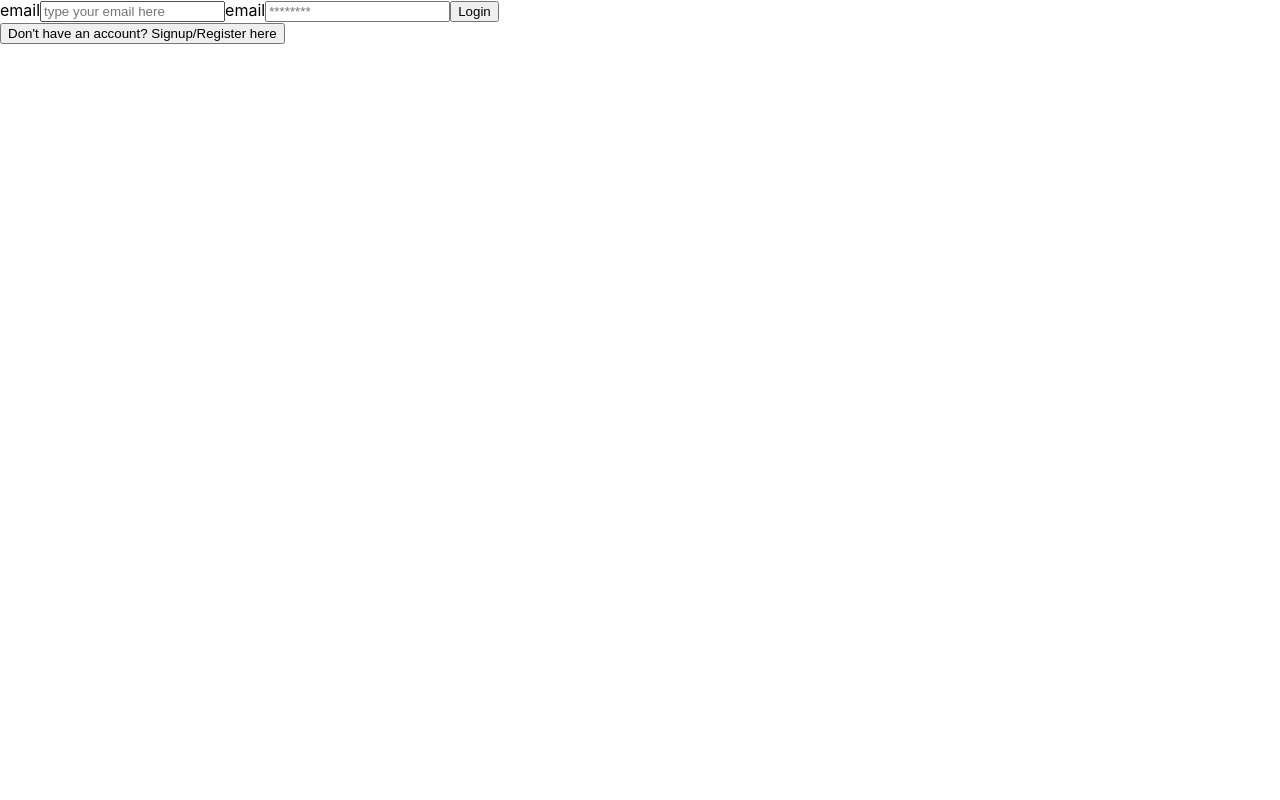
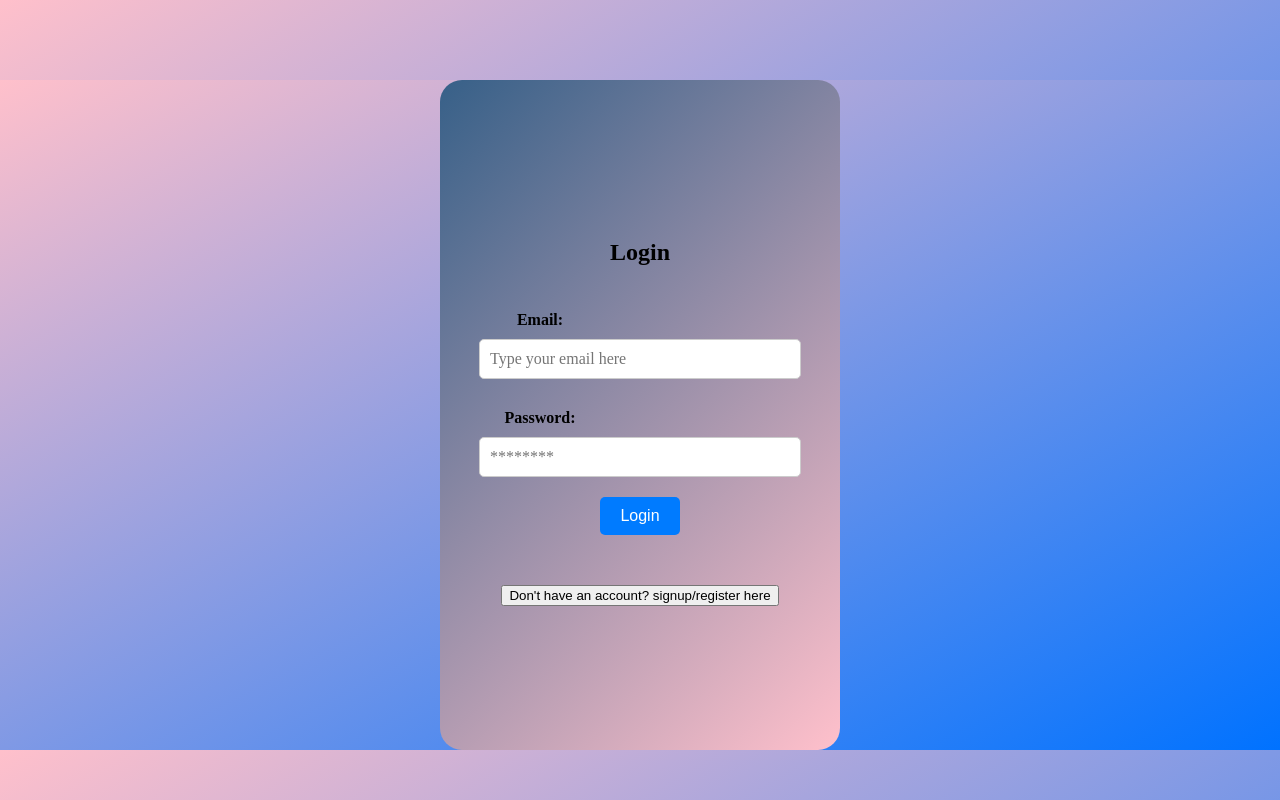
Before and after one commit to Awele1111/JADA-Quiz-App, a React (Create React App) app in the folder client/: page /login in a window 1280 px wide. Built offline with nearby package versions, Linux system fonts and the light colour scheme.

Commit message:
almost done with login/signup page

```diff
--- a/client/src/App.css
+++ b/client/src/App.css
@@ -6,6 +6,8 @@
   height: 40vmin;
   pointer-events: none;
 }
+
+
 
 @media (prefers-reduced-motion: no-preference) {
   .App-logo {
--- a/client/src/App.js
+++ b/client/src/App.js
@@ -1,8 +1,7 @@
 import React from 'react';
-import logo from "./logo.svg";
-import './App.css';
-import { Login } from "./Login";
-import { Register } from "./Register";
+// import logo from "./logo.svg";
+import { Login } from "./pages/Login";
+import { Register } from "./pages/Register";
 
 
 import {
@@ -43,21 +42,17 @@ const client = new ApolloClient({
 });
 
 function App() {
-  const [currentForm, setCurrentForm] = useState ('login');
+  // const [currentForm, setCurrentForm] = useState ('login');
 
-  const toggleForm = (formName) => {
-    setCurrentForm(formName);
-  }
+
   return (
     <ApolloProvider client={client}>
       <Router>
         <Switch>
           <Route exact path='/' component={Home} />
           <Route exact path='/createQuiz' component={CreateQuiz} />
-          <Route exact path='/login' render={() => currentForm === 'login' ? <Login /> : <Register />} />
-          <Route exact path='/signUp' render={() => currentForm === 'signup' ? <Register /> : <Login/>} />
-          {/* <Route exact path='/login' component={Login} />
-          <Route exact path='/signUp' component={Register} /> */}
+          <Route exact path='/login' component={Login} />
+          <Route exact path='/signUp' component={Register} />
           <Route render={() => <h1>Wrong page!</h1>} />
         </Switch>
       </Router>
--- a/client/src/Login.jsx
+++ /dev/null
@@ -1,23 +0,0 @@
-import React, { useState } from "react"
-
-export const Login = (props ) => {
-    const [email, setEmail] = useState('');
-    const [password, setPassword] = useState('');
-
-    const  handleSubmit = (e) =>  {
-        e.preventDefault();
-        console.log(email);
-    }
-    return (
-        <>
-        <form onSubmit={handleSubmit}>
-            <label htmlFor="email">email</label>
-            <input value={email} onChange={(e) => setEmail(e.target.value)} type="email" placeholder="type your email here" id="email" name="email" />
-            <label htmlFor="password">email</label>
-            <input value={password} onChange={(e) => setPassword(e.target.value)} type="password" placeholder="********" id="password" name="password" />
-            <button>Login</button>
-        </form>
-        <button>Don't have an account? Signup/Register here</button>
-        </>
-    )
-}
--- /dev/null
+++ b/client/src/css/login.css
@@ -0,0 +1,71 @@
+
+  .auth-form-container {
+    /* background: linear-gradient(to bottom right,pink, #0072ff);
+   */
+
+  display: flex;
+  flex-direction: column;
+  align-items: center;
+  justify-content: center;
+  margin: 0 auto;
+  max-width: 400px;
+  height: 59vh;
+  background: linear-gradient(135deg, #007bff, #7f00ff);
+  margin-top: 80px;
+  border-radius: 22px ;
+  }
+
+  form {
+    display: flex;
+    flex-direction: column;
+    align-items: center;
+    border: #007bff;
+  }
+
+  label {
+    font-weight: bold;
+    margin-top: 20px;
+    text-align: left;
+    font-family: 'sans-serif';
+  }
+
+  input {
+    margin: 10px 0;
+    padding: 10px;
+    border-radius: 5px;
+    border: 1px solid #ccc;
+    width: 300px;
+    font-size: 16px;
+  }
+
+  button[type="submit"] {
+    margin-top: 20px;
+    padding: 10px 20px;
+    border-radius: 5px;
+    border: none;
+    background-color: #007bff;
+    color: #fff;
+    font-size: 16px;
+    cursor: pointer;
+  }
+
+  button[type="submit"]:hover {
+    background-color: purple;
+  }
+
+  .link-button{
+    margin-top: 20px;
+    padding: 4.8px;
+    cursor: pointer;
+    align-items: center;
+    margin-bottom: 27px;
+  }
+
+  .login-form{
+    display: flex;
+    flex-direction: column;
+  }
+
+  body {
+    background-color: linear-gradient(135deg,purple, #ab66ef);
+  }
--- /dev/null
+++ b/client/src/css/register.css
@@ -0,0 +1,83 @@
+
+   .auth-form-container {
+
+  display: flex;
+  flex-direction: column;
+  align-items: center;
+  justify-content: center;
+  margin: 0 auto;
+  max-width: 400px;
+  height: 80vh;
+  background: linear-gradient(135deg, #376088, pink);
+  margin-top: 80px;
+  border-radius: 22px;
+  border-top: 22px;
+  padding-bottom: 30px;
+  }
+
+  form {
+    display: flex;
+    flex-direction: column;
+    align-items: center;
+    border: #007bff;
+  }
+
+  label {
+    font-weight: bold;
+    margin-top: 20px;
+    /* text-align: left; */
+    margin-right: 200px;
+    font-family: 'sans-serif';
+  }
+
+  input {
+    margin: 10px 0;
+    padding: 10px;
+    border-radius: 5px;
+    border: 1px solid #ccc;
+    width: 300px;
+    font-size: 16px;
+    font-family: cursive;
+  }
+
+  button[type="submit"] {
+    margin-top: 20px;
+    padding: 10px 20px;
+    border-radius: 5px;
+    border: none;
+    background-color: #007bff;
+    color: #fff;
+    font-size: 16px;
+    cursor: pointer;
+    margin: 10px;
+    margin-bottom: 50px;
+  }
+
+  button[type="submit"]:hover {
+    background-color: rgb(76, 0, 51);
+  }
+
+  .link-button{
+    margin-top: 20px;
+    padding: 4.8px;
+    cursor: pointer;
+    align-items: center;
+    margin-bottom: 27px;
+    border-radius: 50px;
+  }
+
+  .login-form{
+    display: flex;
+    flex-direction: column;
+  }
+
+  h2{
+    font-family: cursive;
+    margin-top: 30px;
+    padding-bottom: 5px;
+    margin-top: 45px;
+  }
+  body {
+    /* background: linear-gradient( #7c99b8, #7e4ab2, rgb(160, 135, 160)); */
+    background: linear-gradient(to bottom right,pink, #0072ff);
+  }
--- a/client/src/pages/CreateQuiz.js
+++ b/client/src/pages/CreateQuiz.js
@@ -78,7 +78,7 @@ const CreateQuiz = () => {
             <div className='quizInfo'>
               <label>Title</label>
               <input type='text' name='quizTitle' placeholder='Title' onChange={event => handleInfoChange(event)} />
-              <label>Quiz Accessability</label>
+              <label>Quiz Accessibility</label>
               <select name="quizSecurity" placeholder='Title' onChange={event => handleInfoChange(event)}>
                 <option value="public">Public</option>
                 <option value="private">Private</option>
--- /dev/null
+++ b/client/src/pages/Login.jsx
@@ -0,0 +1,29 @@
+import React, { useState } from "react"
+import "../css/login.css"
+
+export const Login = (props ) => {
+    const [email, setEmail] = useState('');
+    const [password, setPassword] = useState('');
+
+    const  handleSubmit = (e) =>  {
+        e.preventDefault();
+        console.log(email);
+    }
+    return (
+        <body>
+
+        <div className="auth-form-container">
+            <h2>Login</h2>
+        <form className="login-form" onSubmit={handleSubmit}>
+            <label htmlFor="email">Email:</label>
+            <input value={email} onChange={(e) => setEmail(e.target.value)} type="email" placeholder="Type your email here" id="email" name="email" />
+            <label htmlFor="password">Password:</label>
+            <input value={password} onChange={(e) => setPassword(e.target.value)} type="password" placeholder="********" id="password" name="password" />
+            <button type="submit">Login</button>
+        </form>
+
+        <button onClick={() => window.location.assign('/signup')}>Don't have an account? signup/register here</button>
+        </div>
+        </body>
+    )
+}
--- a/client/src/Register.jsx
+++ b/client/src/pages/Register.jsx
@@ -1,4 +1,5 @@
 import React, {useState} from "react";
+import "../css/register.css"
 export const Register = (props) => {
     const [email, setEmail] = useState('');
     const [password, setPassword] = useState('');
@@ -8,17 +9,21 @@ export const Register = (props) => {
         console.log(email);
     }
     return (
-       <>
+        <body>
+        <div className="auth-form-container">
+        <h2>Register</h2>
         <form onSubmit={handleSubmit}>
             <label htmlFor="name">Full Name</label>
             <input name="name" id="name" placeholder="Type your full name here"/>
-            <label htmlFor="email">email</label>
-            <input value={email} onChange={(e) => setEmail(e.target.value)} type="email" placeholder="type your email here" id="email" name="email" />
-            <label htmlFor="password">email</label>
+            <label value="name" htmlFor="email">Email</label>
+            <input value={email} onChange={(e) => setEmail(e.target.value)} type="email" placeholder="Type your email here" id="email" name="email" />
+            <label htmlFor="password">Password</label>
             <input value={password} onChange={(e) => setPassword(e.target.value)} type="password" placeholder="********" id="password" name="password" />
-            <button>Login</button>
+            <button type="submit">Register/signup</button>
         </form>
-        <button>Don't have an account? Login here</button>
-        </>
+
+        <button onClick={() => window.location.assign('/login')}>Already have an account? Login here</button>
+        </div>
+    </body>
     )
 }
```
